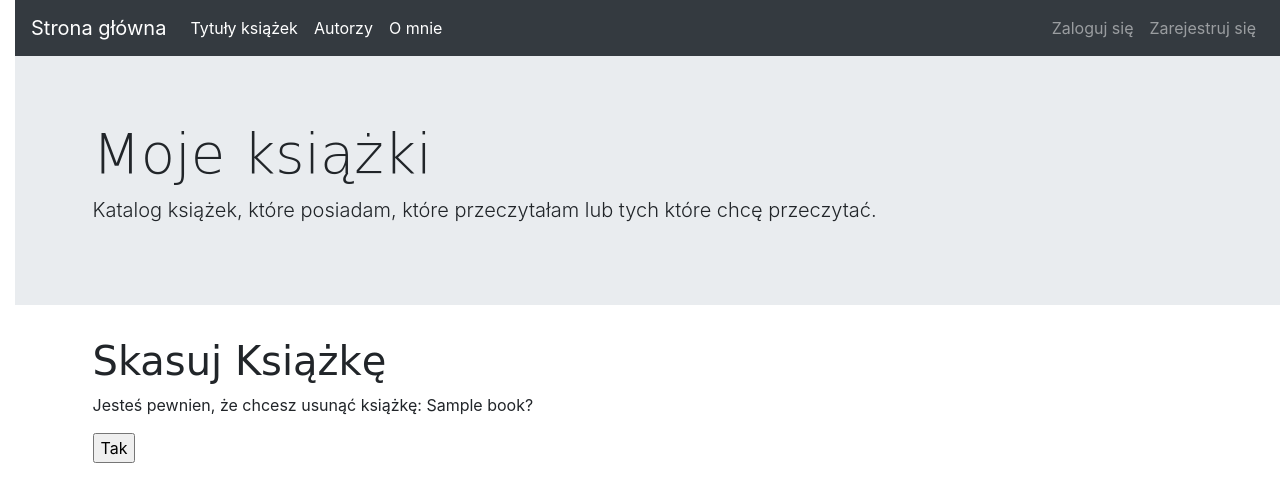
After one commit to maknetaRo/my-books, a Django app: page /book/1/delete/ in a window 1280 px wide. The commit adds this page. Shown: the top 502 px of the page. Run offline with Django 3.2, Linux system fonts and the light colour scheme; tables that the repository leaves empty hold one stand-in row (values such as "Sample post"); some libraries are stand-ins or nearby versions.

Commit message:
Added author's edition views and changed Book view from custom to generic

```diff
--- a/books/forms.py
+++ b/books/forms.py
@@ -1,5 +1,5 @@
 from django import forms
-from .models import Comment, Book
+from .models import Comment, Book, Author
 from django.contrib.auth.forms import UserCreationForm, UserChangeForm
 from django.contrib.auth.models import User
 
@@ -55,10 +55,6 @@ class SignUpForm(UserCreationForm):
         self.fields['password2'].help_text = '<span class="form-text text-muted"><small>Enter the same password as before, for verification.</small></span>'
 
 
-class BookForm(forms.ModelForm):
-    class Meta:
-        model = Book
-        fields = ('title', 'author', 'text', 'genre', 'language')
 
 
 class CommentForm(forms.ModelForm):
--- a/books/models.py
+++ b/books/models.py
@@ -50,7 +50,7 @@ class Author(models.Model):
         ordering = ['last_name', 'first_name']
 
     def get_absolute_url(self):
-        return reverse('author_detail', args=[str(self.id)])
+        return reverse('author_detail', kwargs={'pk' : self.pk})
 
     def __str__(self):
         return f'{self.last_name}, {self.first_name}'
--- a/books/templates/books/author_detail.html
+++ b/books/templates/books/author_detail.html
@@ -2,7 +2,11 @@
 {% load static %}
 
 {% block content %}
+<a class="btn btn-default" href="{% url 'author_update' pk=author.id %}"><span
+  class="glyphicon glyphicon-pencil"></span></a>
   <h1>Autor: {{ author }}</h1>
+  <p><strong>Data urodzenia: </strong>{{ author.date_of_birth}}</p>
+  <p><strong>Data śmierci: </strong>{{ author.date_of_death }}</p>
   <h2>Biografia: {{ author.description }}</h2>
 
   <!-- ta część nie działa, muszę to napisać jakoś inaczej -->
--- a/books/templates/books/base.html
+++ b/books/templates/books/base.html
@@ -35,21 +35,21 @@
     <ul class="navbar-nav ml-auto">
       {% if user.is_authenticated %}
         <li class="nav-item">
-          <a class="nav-link" href="{% url 'logout' %}">Logout</a>
+          <a class="nav-link" href="{% url 'logout' %}">Wyloguj się</a>
         </li>
         <li class="nav-item">
-          <a class="nav-link" href="{% url 'edit_profile' %}">Edit Profile</a>
+          <a class="nav-link" href="{% url 'edit_profile' %}">Edytuj Profil</a>
         </li>
         <li class="nav-item">
-          <a class="nav-link" href="{% url 'change_password' %}">Change Password</a>
+          <a class="nav-link" href="{% url 'change_password' %}">Zmiana hasła</a>
         </li>
 
         {% else %}
         <li class="nav-item">
-          <a class="nav-link" href="{% url 'login' %}">Login</a>
+          <a class="nav-link" href="{% url 'login' %}">Zaloguj się</a>
         </li>
         <li class="nav-item">
-        <a class="nav-link" href="{% url 'register' %}">Register</a>
+        <a class="nav-link" href="{% url 'register' %}">Zarejestruj się</a>
       </li>
 
      {% endif %}
--- /dev/null
+++ b/books/templates/books/book_confirm_delete.html
@@ -0,0 +1,14 @@
+{% extends 'books/base.html' %}
+
+{% block content %}
+
+<h1>Skasuj Książkę</h1>
+
+<p>Jesteś pewnien, że chcesz usunąć książkę: {{ book }}?</p>
+
+<form action="" method="POST">
+  {% csrf_token %}
+  <input type="submit" value="Tak">
+</form>
+
+{% endblock %}
--- a/books/templates/books/book_list.html
+++ b/books/templates/books/book_list.html
@@ -3,6 +3,7 @@
 
 {% block content %}
 <h3><a href="{% url 'book_new' %}">Dodaj nową książkę</a></h3>
+<h3><a href="{% url 'author_create' %}">Dodaj nowego autora</a></h3>
   {% for book in books %}
     <div class="book">
       <h1><a href="{% url 'book_detail' pk=book.pk %}">{{ book.title }}</a></h1>
--- a/books/urls.py
+++ b/books/urls.py
@@ -1,5 +1,6 @@
 from django.urls import path
 from books.views import AboutPageView, BookListView, BookDetailView, AuthorListView, AuthorDetailView, TitleListView
+from books.views import BookCreate, BookUpdate, BookDelete, AuthorCreate, AuthorUpdate, AuthorDelete
 from . import views
 
 urlpatterns = [
@@ -7,8 +8,9 @@ urlpatterns = [
     path('', BookListView.as_view(), name='books'),
     path('about/', AboutPageView.as_view(), name='about'),
     path('book/<int:pk>/', BookDetailView.as_view(), name='book_detail'),
-    path('book/new/', views.book_new, name='book_new'),
-    path('book/<int:pk>/edit/', views.book_edit, name='book_edit'),
+    path('book/new/', BookCreate.as_view(), name='book_new'),
+    path('book/<int:pk>/edit/', BookUpdate.as_view(), name='book_edit'),
+    path('book/<int:pk>/delete/', BookDelete.as_view(), name='book_delete'),
     path('titles/', TitleListView.as_view(), name='titles'),
     path('authors/', AuthorListView.as_view(), name='authors'),
     path('author/<int:pk>/', AuthorDetailView.as_view(), name='author_detail'),
@@ -17,4 +19,7 @@ urlpatterns = [
     path('register', views.register_user, name='register'),
     path('edit_profile/', views.edit_profile, name='edit_profile'),
     path('change_password/', views.change_password, name='change_password'),
+    path('author/create/', views.AuthorCreate.as_view(), name='author_create'),
+    path('author/<int:pk>/update/', views.AuthorUpdate.as_view(), name='author_update'),
+    path('author/<int:pk>/delete/', views.AuthorDelete.as_view(), name='author_delete'),
 ]
--- a/books/views.py
+++ b/books/views.py
@@ -1,12 +1,13 @@
 from django.shortcuts import render, redirect
 from django.views.generic import DetailView, ListView, TemplateView
-from .forms import BookForm
 from django.core.paginator import Paginator
 from .models import Book, Author, Genre, Author
 from django.contrib.auth import authenticate, login, logout, update_session_auth_hash
 from django.contrib import messages
 from .forms import SignUpForm, EditProfileForm
 from django.contrib.auth.forms import UserCreationForm, UserChangeForm, PasswordChangeForm
+from django.views.generic.edit import CreateView, UpdateView, DeleteView
+from django.urls import reverse_lazy
 
 
 def home(request):
@@ -111,30 +112,30 @@ class AuthorListView(ListView):
 class AboutPageView(TemplateView):
     template_name = "books/about.html"
 
+class AuthorCreate(CreateView):
+    model = Author
+    fields = '__all__'
+    initial = {'date_of_death': '07/11/2018'}
 
-def book_new(request):
-    if request.method == 'POST':
-        form = BookForm(request.POST)
-        if form.is_valid():
-            book = form.save(commit=False)
+class AuthorUpdate(UpdateView):
+    model = Author
+    fields = ['first_name', 'last_name', 'date_of_birth', 'date_of_death']
 
-            book.save()
-            return redirect('book_detail', pk=book.pk)
-    else:
-        form = BookForm()
-    return render(request, 'books/book_edit.html', {'form': form})
+class AuthorDelete(DeleteView):
+    model = Author
+    success_url = reverse_lazy('authors')
 
-def book_edit(request, pk):
-    book = get_object_or_404(Book, pk=pk)
-    if request.method == "POST":
-        form = BookForm(request.POST, instance=book)
-        if form.is_valid():
-            book = form.save(commit=False)
-            book.save()
-            return redirect('book_detail', pk=book.pk)
-    else:
-        form = BookForm(instance=book)
-    return render(request, 'books/book_edit.html', {'form': form})
+class BookCreate(CreateView):
+    model = Book
+    fields = '__all__'
+
+class BookUpdate(UpdateView):
+    model = Book
+    fields = ['author', 'title', 'text', 'genre', 'language']
+
+class BookDelete(DeleteView):
+    model = Book
+    success_url = reverse_lazy('authors')
 
 
 def add_comment_to_book(request, pk):
```
Also changed, not shown: books/templates/books/author_confirm_delete.html (added, +14 -0 lines), books/templates/books/author_form.html (added, +14 -0 lines), books/templates/books/book_form.html (renamed from books/templates/books/book_edit.html).
